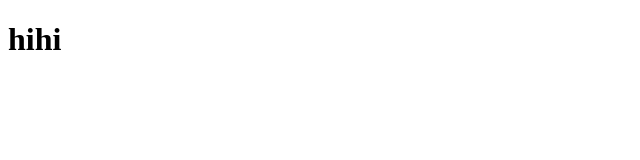
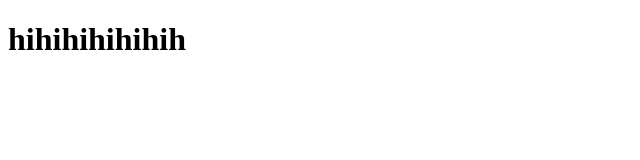
Before and after one commit to cqlinh07070/nhom7nho.2023, a plain HTML site: page index.html in a window 1280 px wide. Shown: the whole page, without its empty margins (0-640 px from the left). Drawn offline with Linux system fonts and the light colour scheme.

Commit message:
no3_2/12

```diff
--- a/index.html
+++ b/index.html
@@ -6,7 +6,7 @@
 </head>
 <body>
 <h1>
-    hihi
+    hihihihihihih
 </h1>
 </body>
 </html>
```
